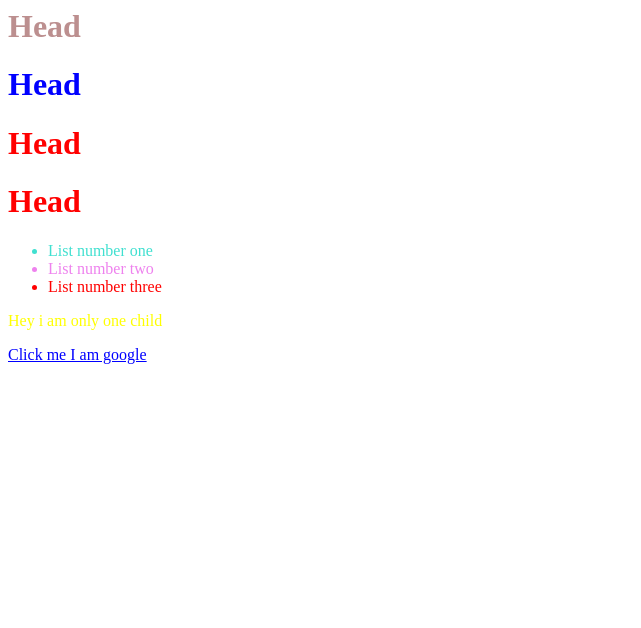
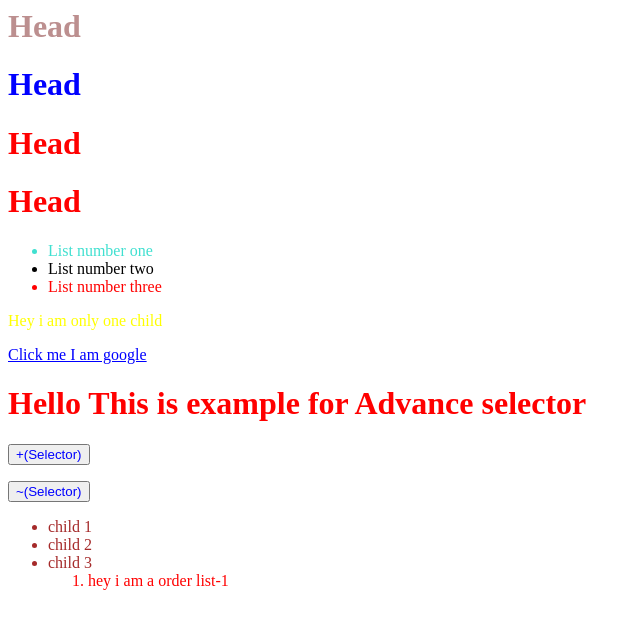
Before and after one commit to imtechieraj/CSS-Learning, a website: page index.html in a window 1280 px wide. Shown: the whole page, without its empty margins (0-641 px from the left). Drawn offline with Linux system fonts and the light colour scheme.

Commit message:
Learned: Covered in Advance Selector

```diff
--- a/index.html
+++ b/index.html
@@ -27,6 +27,25 @@
         <p>Hey i am only one child </p>
     </div>
     <a href="http://google.com" id="google-link">Click me I am google</a>
+
+
+    <form>
+        <h1>Hello This is example for Advance selector</h1>
+        <button>+(Selector)</button>
+    </form>
+    <button>~(Selector)</button>
+
+   <ul class="childSelector">
+       <li>child 1</li>
+       <li> child 2</li>
+       <li>child 3</li>
+       <ol>
+        <li>
+            hey i am a order list-1
+        </li>
+    </ol>
+   </ul>
+    </div>
 </body>
 
 </html>
--- a/style.css
+++ b/style.css
@@ -27,7 +27,7 @@ li:first-child {
 
 li:last-child {
     color: red;
-}
+} */
 
 /* specific child number */
 li:nth-child(2) {
@@ -42,9 +42,32 @@ element without any siblings */
 }
 
 #google-link:link {
-    color:blue;
+    color: blue;
 }
 
 #google-link:visited {
     color: black;
 }
+
+/* (+) This is take a next element for styling and
+    It will work only in same level */
+
+h1+button {
+    color: blue;
+}
+
+/* (~) selector is take a next element for styling*/
+
+h1~button {
+    color: blue;
+}
+
+/* Child Selectors */
+
+.childSelector  > li {
+    color: brown;
+}
+
+/* .childSelector li {
+    color: brown;
+} */
```
Also changed, not shown: note.txt (+7 -0 lines).
